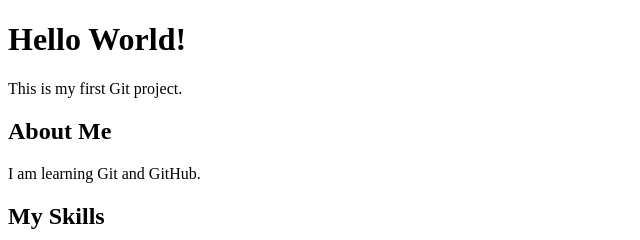
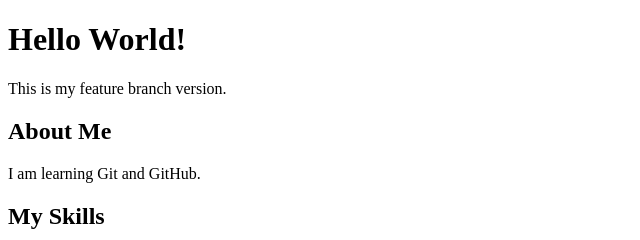
Before and after one commit to Harismitaaiml/my-git-project, a plain HTML site: page index.html in a window 1280 px wide. Shown: the top 240 px of the page, 0-640 px from the left. Drawn offline with Linux system fonts and the light colour scheme.

Commit message:
Update paragraph in feature branch

```diff
--- a/index.html
+++ b/index.html
@@ -5,7 +5,7 @@
 </head>
 <body>
     <h1>Hello World!</h1>
-    <p>This is my first Git project.</p>
+    <p>This is my feature branch version.</p>
 
     <section id="about">
         <h2>About Me</h2>
```
